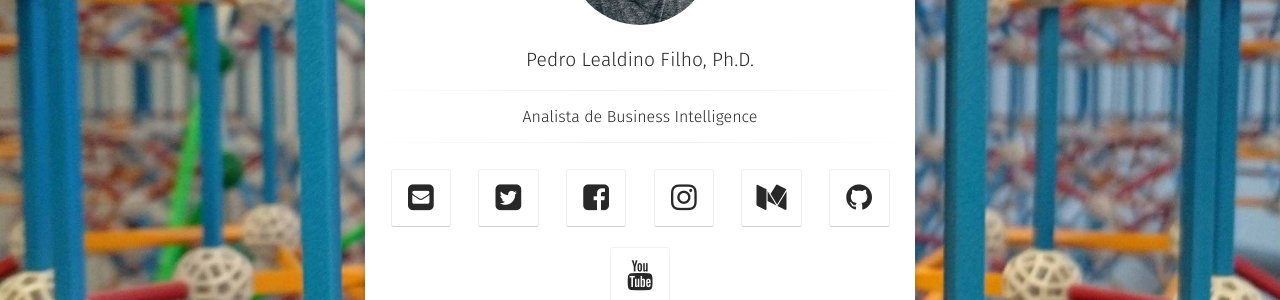
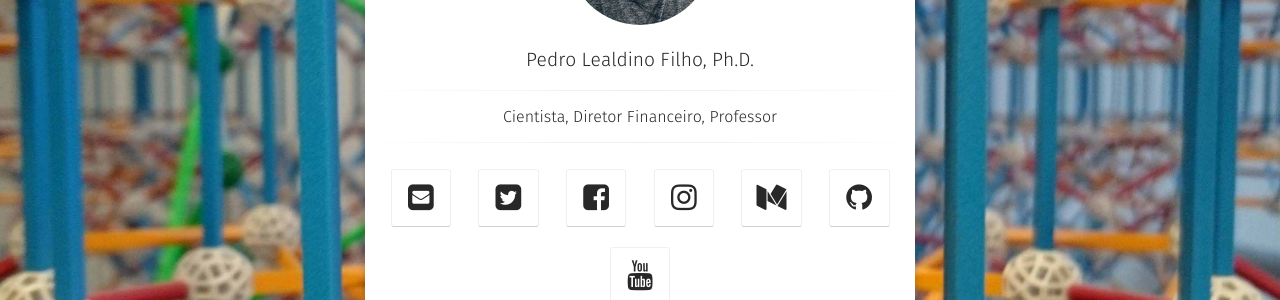
Before and after one commit to meumesmo/meumesmo.github.io, a Jekyll site: the page built from index.md, in a window 1280 px wide. Shown: the part 281-581 px from the top of the page. Built offline with Jekyll 4.4.1, drawn with Linux system fonts in a browser that asks for light colours; some web fonts are replaced; our own code applies the rules of GitHub Pages for plain Markdown files; comment, search, counter and statistics services are not loaded.

Commit message:
Update _config.yml

```diff
--- a/_config.yml
+++ b/_config.yml
@@ -1,6 +1,6 @@
 # Site
 title:              Pedro Lealdino Filho, Ph.D.
-bio:                'Analista de Business Intelligence'
+bio:                'Cientista, Diretor Financeiro, Professor'
 description:        "Personal Page"
 reading_time:       true
 words_per_minute:   200
```
